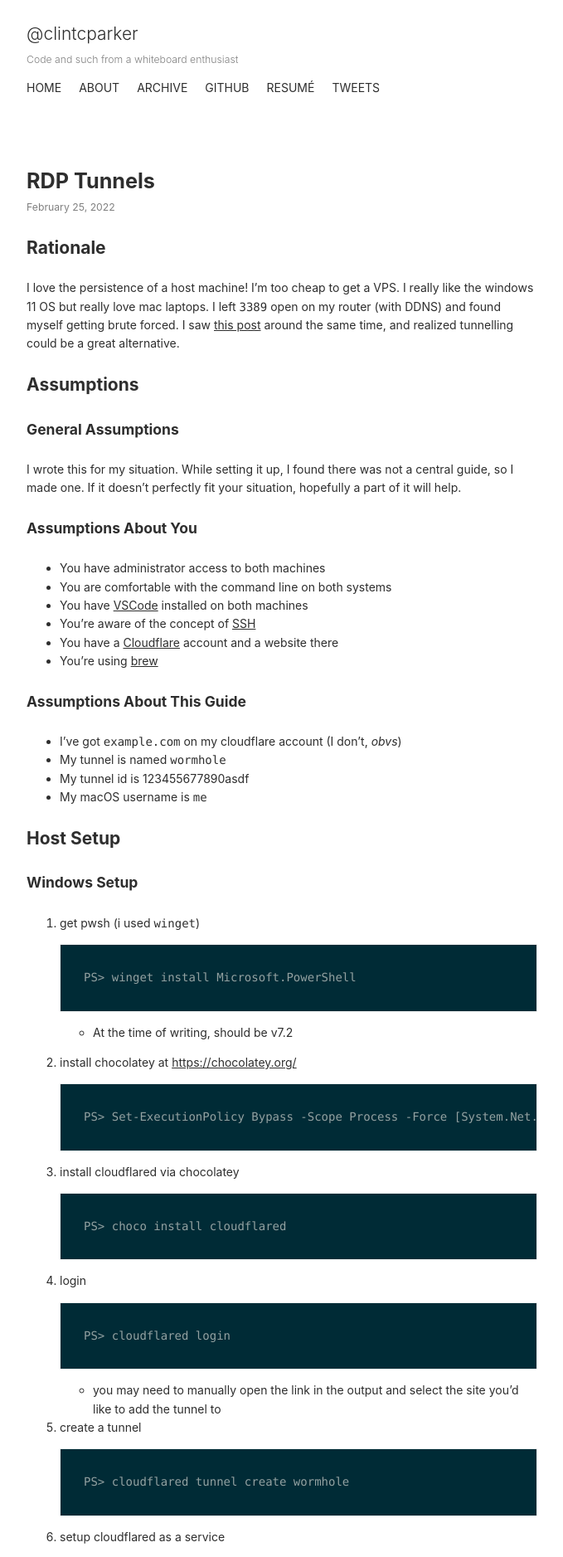
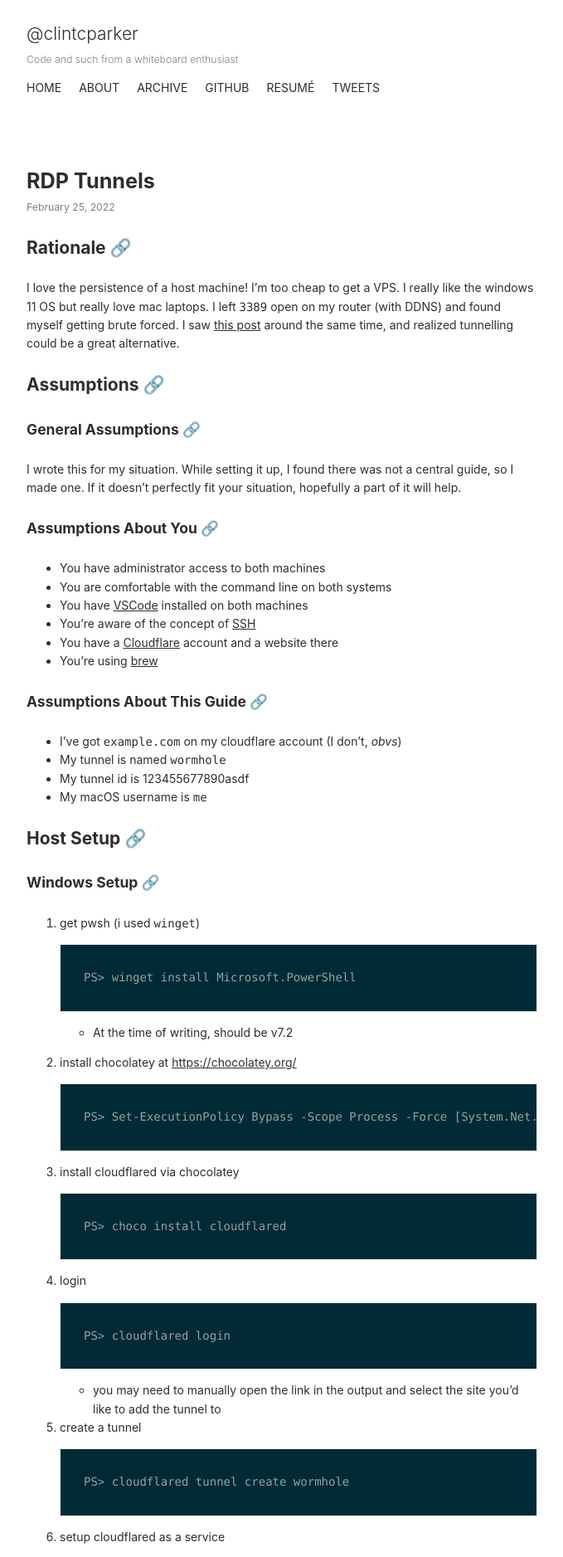
Before and after one commit to clintcparker/clintcparker.github.com, a Jekyll site: the page built from index.html, in a window 1280 px wide. Shown: the top 1877 px of the page at 83% size, without its empty margins (300-979 px from the left). Built offline with Jekyll 4.4.1, drawn with Linux system fonts in a browser that asks for light colours; the list of posts is cut into pages by our own code.

Commit message:
added anchors

```diff
--- /dev/null
+++ b/_includes/anchor_headings.html
@@ -0,0 +1,172 @@
+{% capture headingsWorkspace %}
+  {% comment %}
+    Copyright (c) 2018 Vladimir "allejo" Jimenez
+
+    Permission is hereby granted, free of charge, to any person
+    obtaining a copy of this software and associated documentation
+    files (the "Software"), to deal in the Software without
+    restriction, including without limitation the rights to use,
+    copy, modify, merge, publish, distribute, sublicense, and/or sell
+    copies of the Software, and to permit persons to whom the
+    Software is furnished to do so, subject to the following
+    conditions:
+
+    The above copyright notice and this permission notice shall be
+    included in all copies or substantial portions of the Software.
+
+    THE SOFTWARE IS PROVIDED "AS IS", WITHOUT WARRANTY OF ANY KIND,
+    EXPRESS OR IMPLIED, INCLUDING BUT NOT LIMITED TO THE WARRANTIES
+    OF MERCHANTABILITY, FITNESS FOR A PARTICULAR PURPOSE AND
+    NONINFRINGEMENT. IN NO EVENT SHALL THE AUTHORS OR COPYRIGHT
+    HOLDERS BE LIABLE FOR ANY CLAIM, DAMAGES OR OTHER LIABILITY,
+    WHETHER IN AN ACTION OF CONTRACT, TORT OR OTHERWISE, ARISING
+    FROM, OUT OF OR IN CONNECTION WITH THE SOFTWARE OR THE USE OR
+    OTHER DEALINGS IN THE SOFTWARE.
+  {% endcomment %}
+  {% comment %}
+    Version 1.0.11
+      https://github.com/allejo/jekyll-anchor-headings
+
+    "Be the pull request you wish to see in the world." ~Ben Balter
+
+    Usage:
+      {% include anchor_headings.html html=content anchorBody="#" %}
+
+    Parameters:
+      * html          (string) - the HTML of compiled markdown generated by kramdown in Jekyll
+
+    Optional Parameters:
+      * beforeHeading (bool)   : false  - Set to true if the anchor should be placed _before_ the heading's content
+      * headerAttrs   (string) :  ''    - Any custom HTML attributes that will be added to the heading tag; you may NOT use `id`;
+                                          the `%heading%` and `%html_id%` placeholders are available
+      * anchorAttrs   (string) :  ''    - Any custom HTML attributes that will be added to the `<a>` tag; you may NOT use `href`, `class` or `title`;
+                                          the `%heading%` and `%html_id%` placeholders are available
+      * anchorBody    (string) :  ''    - The content that will be placed inside the anchor; the `%heading%` placeholder is available
+      * anchorClass   (string) :  ''    - The class(es) that will be used for each anchor. Separate multiple classes with a space
+      * anchorTitle   (string) :  ''    - The `title` attribute that will be used for anchors
+      * h_min         (int)    :  1     - The minimum header level to build an anchor for; any header lower than this value will be ignored
+      * h_max         (int)    :  6     - The maximum header level to build an anchor for; any header greater than this value will be ignored
+      * bodyPrefix    (string) :  ''    - Anything that should be inserted inside of the heading tag _before_ its anchor and content
+      * bodySuffix    (string) :  ''    - Anything that should be inserted inside of the heading tag _after_ its anchor and content
+      * generateId    (true)   :  false - Set to true if a header without id should generate an id to use.
+
+    Output:
+      The original HTML with the addition of anchors inside of all of the h1-h6 headings.
+  {% endcomment %}
+
+  {% assign minHeader = include.h_min | default: 1 %}
+  {% assign maxHeader = include.h_max | default: 6 %}
+  {% assign beforeHeading = include.beforeHeading %}
+  {% assign headerAttrs = include.headerAttrs %}
+  {% assign nodes = include.html | split: '<h' %}
+
+  {% capture edited_headings %}{% endcapture %}
+
+  {% for _node in nodes %}
+    {% capture node %}{{ _node | strip }}{% endcapture %}
+
+    {% if node == "" %}
+      {% continue %}
+    {% endif %}
+
+    {% assign nextChar = node | replace: '"', '' | strip | slice: 0, 1 %}
+    {% assign headerLevel = nextChar | times: 1 %}
+
+    <!-- If the level is cast to 0, it means it's not a h1-h6 tag, so let's see if we need to fix it -->
+    {% if headerLevel == 0 %}
+      <!-- Split up the node based on closing angle brackets and get the first one. -->
+      {% assign firstChunk = node | split: '>' | first %}
+
+      <!-- If the first chunk does NOT contain a '<', that means we've broken another HTML tag that starts with 'h' -->
+      {% unless firstChunk contains '<' %}
+        {% capture node %}<h{{ node }}{% endcapture %}
+      {% endunless %}
+
+      {% capture edited_headings %}{{ edited_headings }}{{ node }}{% endcapture %}
+      {% continue %}
+    {% endif %}
+
+    {% capture _closingTag %}</h{{ headerLevel }}>{% endcapture %}
+    {% assign _workspace = node | split: _closingTag %}
+    {% capture _hAttrToStrip %}{{ _workspace[0] | split: '>' | first }}>{% endcapture %}
+    {% assign header = _workspace[0] | replace: _hAttrToStrip, '' %}
+    {% assign escaped_header = header | strip_html | strip %}
+
+    {% assign _classWorkspace = _workspace[0] | split: 'class="' %}
+    {% assign _classWorkspace = _classWorkspace[1] | split: '"' %}
+    {% assign _html_class = _classWorkspace[0] %}
+
+    {% if _html_class contains "no_anchor" %}
+      {% assign skip_anchor = true %}
+    {% else %}
+      {% assign skip_anchor = false %}
+    {% endif %}
+
+    {% assign _idWorkspace = _workspace[0] | split: 'id="' %}
+    {% if _idWorkspace[1] %}
+      {% assign _idWorkspace = _idWorkspace[1] | split: '"' %}
+      {% assign html_id = _idWorkspace[0] %}
+    {% elsif include.generateId %}
+      <!-- If the header did not have an id we create one. -->
+      {% assign html_id = escaped_header | slugify %}
+      {% if html_id == "" %}
+        {% assign html_id = false %}
+      {% endif %}
+      {% capture headerAttrs %}{{ headerAttrs }} id="%html_id%"{% endcapture %}
+    {% endif %}
+
+    <!-- Build the anchor to inject for our heading -->
+    {% capture anchor %}{% endcapture %}
+
+    {% if skip_anchor == false and html_id and headerLevel >= minHeader and headerLevel <= maxHeader %}
+      {% if headerAttrs %}
+        {% capture _hAttrToStrip %}{{ _hAttrToStrip | split: '>' | first }} {{ headerAttrs | replace: '%heading%', escaped_header | replace: '%html_id%', html_id }}>{% endcapture %}
+      {% endif %}
+
+      {% capture anchor %}href="#{{ html_id }}"{% endcapture %}
+
+      {% if include.anchorClass %}
+        {% capture anchor %}{{ anchor }} class="{{ include.anchorClass }}"{% endcapture %}
+      {% endif %}
+
+      {% if include.anchorTitle %}
+        {% capture anchor %}{{ anchor }} title="{{ include.anchorTitle | replace: '%heading%', escaped_header }}"{% endcapture %}
+      {% endif %}
+
+      {% if include.anchorAttrs %}
+        {% capture anchor %}{{ anchor }} {{ include.anchorAttrs | replace: '%heading%', escaped_header | replace: '%html_id%', html_id }}{% endcapture %}
+      {% endif %}
+
+      {% capture anchor %}<a {{ anchor }}>{{ include.anchorBody | replace: '%heading%', escaped_header | default: '' }}</a>{% endcapture %}
+
+      <!-- In order to prevent adding extra space after a heading, we'll let the 'anchor' value contain it -->
+      {% if beforeHeading %}
+        {% capture anchor %}{{ anchor }} {% endcapture %}
+      {% else %}
+        {% capture anchor %} {{ anchor }}{% endcapture %}
+      {% endif %}
+    {% endif %}
+
+    {% capture new_heading %}
+      <h{{ _hAttrToStrip }}
+        {{ include.bodyPrefix }}
+        {% if beforeHeading %}
+          {{ anchor }}{{ header }}
+        {% else %}
+          {{ header }}{{ anchor }}
+        {% endif %}
+        {{ include.bodySuffix }}
+      </h{{ headerLevel }}>
+    {% endcapture %}
+
+    <!--
+    If we have content after the `</hX>` tag, then we'll want to append that here so we don't lost any content.
+    -->
+    {% assign chunkCount = _workspace | size %}
+    {% if chunkCount > 1 %}
+      {% capture new_heading %}{{ new_heading }}{{ _workspace | last }}{% endcapture %}
+    {% endif %}
+
+    {% capture edited_headings %}{{ edited_headings }}{{ new_heading }}{% endcapture %}
+  {% endfor %}
+{% endcapture %}{% assign headingsWorkspace = '' %}{{ edited_headings | strip }}
--- a/_layouts/default.html
+++ b/_layouts/default.html
@@ -9,7 +9,7 @@
 
     <div class="page-content">
       <div class="wrapper">
-        {{ content }}
+        {% include anchor_headings.html html=content anchorBody="🔗" anchorClass="hanchor" %}
       </div> <!-- .wrapper -->
     </div> <!-- .page-content -->
 
--- a/_sass/_global.scss
+++ b/_sass/_global.scss
@@ -72,6 +72,11 @@
 figure {
     margin: 0;
 }
+
+.hanchor {
+    text-decoration: none;
+}
+
 
 /*==============================
 =            Header            =
```
